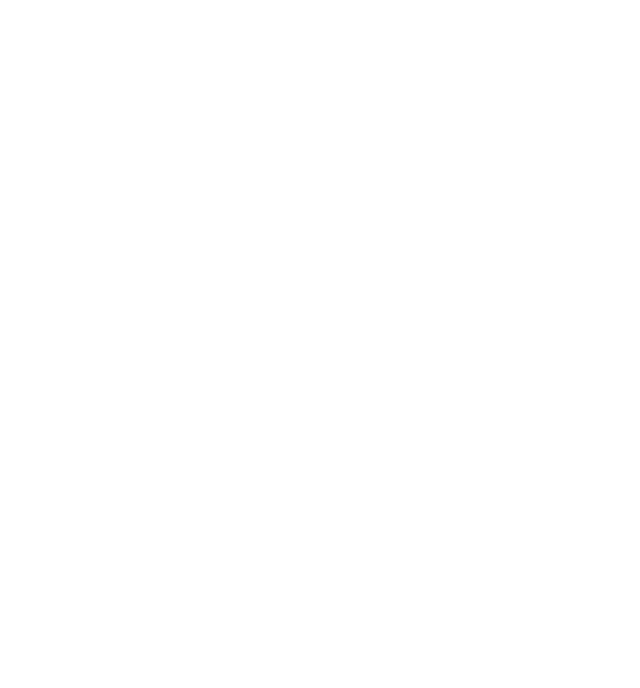
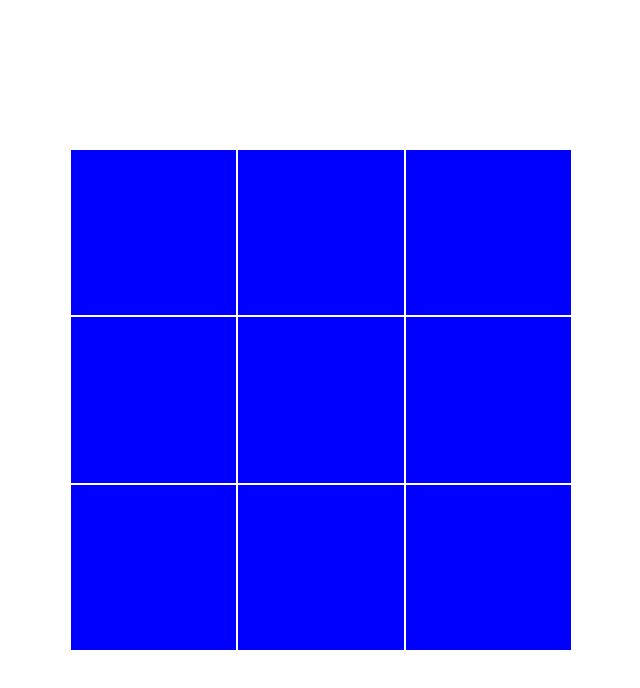
Before and after one commit to luizsdev/jogodavelha, a plain HTML site: page index.html in a window 1280 px wide. Shown: the whole page, without its empty margins (319-959 px from the left). Drawn offline with Linux system fonts and the light colour scheme.

Commit message:
second commit

```diff
--- a/index.html
+++ b/index.html
@@ -6,5 +6,21 @@
     <meta name="viewport" content="width=device-width, initial-scale=1.0" />
     <title>JOGO DA VELHA</title>
   </head>
-  <body></body>
+
+  <link rel="stylesheet" href="style.css" class="css" />
 </html>
+<body>
+  <div class="align">
+    <div class="container">
+      <div class="sqr"></div>
+      <div class="sqr"></div>
+      <div class="sqr"></div>
+      <div class="sqr"></div>
+      <div class="sqr"></div>
+      <div class="sqr"></div>
+      <div class="sqr"></div>
+      <div class="sqr"></div>
+      <div class="sqr"></div>
+    </div>
+  </div>
+</body>
--- a/style.css
+++ b/style.css
@@ -0,0 +1,21 @@
+* {
+  margin: 0;
+  padding: 0;
+  box-sizing: border-box;
+}
+.container {
+  width: 500px;
+  height: 500px;
+  display: grid;
+  grid-template: 1fr 1fr 1fr/1fr 1fr 1fr;
+  gap: 2px;
+}
+.sqr {
+  background-color: blue;
+}
+.align {
+  height: 100vh;
+  display: flex;
+  justify-content: center;
+  align-items: center;
+}
```
